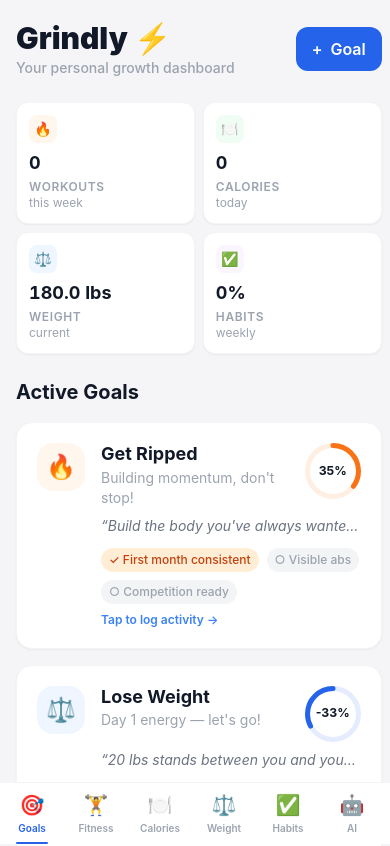
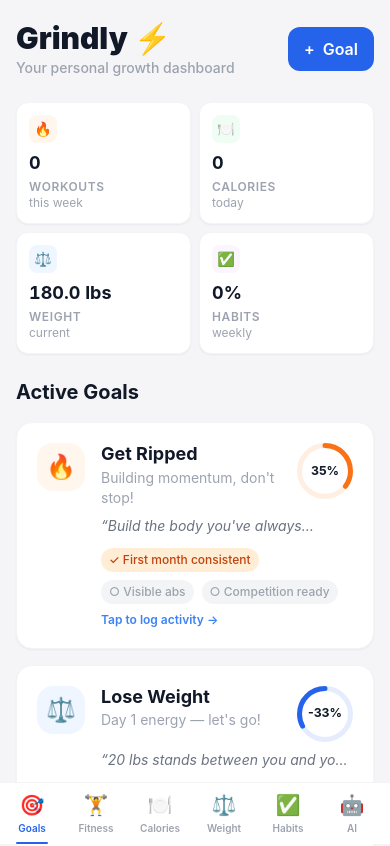
Before and after one commit to aminayawork-tech/Grindly, a Next.js app in the folder web/: page / in a window 390 px wide. Shown: the top 846 px of the page. Built offline with nearby package versions, Linux system fonts and the light colour scheme.

Commit message:
fix: add min-w-0 to main flex child to prevent all-page overflow on mobile

```diff
--- a/web/app/layout.tsx
+++ b/web/app/layout.tsx
@@ -19,11 +19,11 @@ export const viewport: Viewport = {
 export default function RootLayout({ children }: { children: React.ReactNode }) {
   return (
     <html lang="en">
-      <body className="min-h-screen bg-[#F5F5F7]">
+      <body className="min-h-screen bg-[#F5F5F7] overflow-x-hidden">
         <StoreProvider>
-          <div className="flex min-h-screen">
+          <div className="flex min-h-screen overflow-x-hidden">
             <Navigation />
-            <main className="flex-1 lg:ml-64 pb-24 lg:pb-6">
+            <main className="flex-1 min-w-0 lg:ml-64 pb-24 lg:pb-6">
               <div className="max-w-2xl mx-auto px-4 py-5">
                 {children}
               </div>
```
